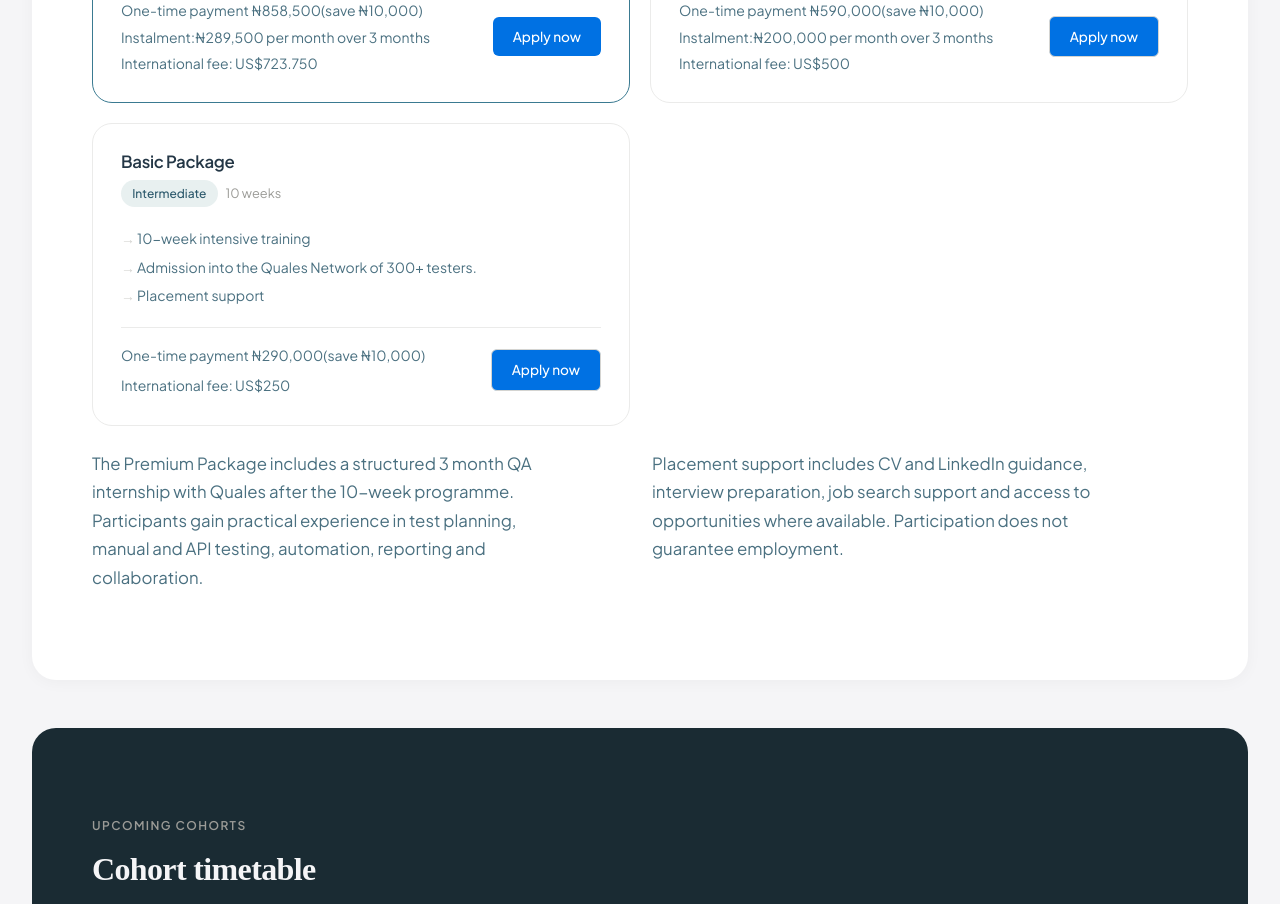
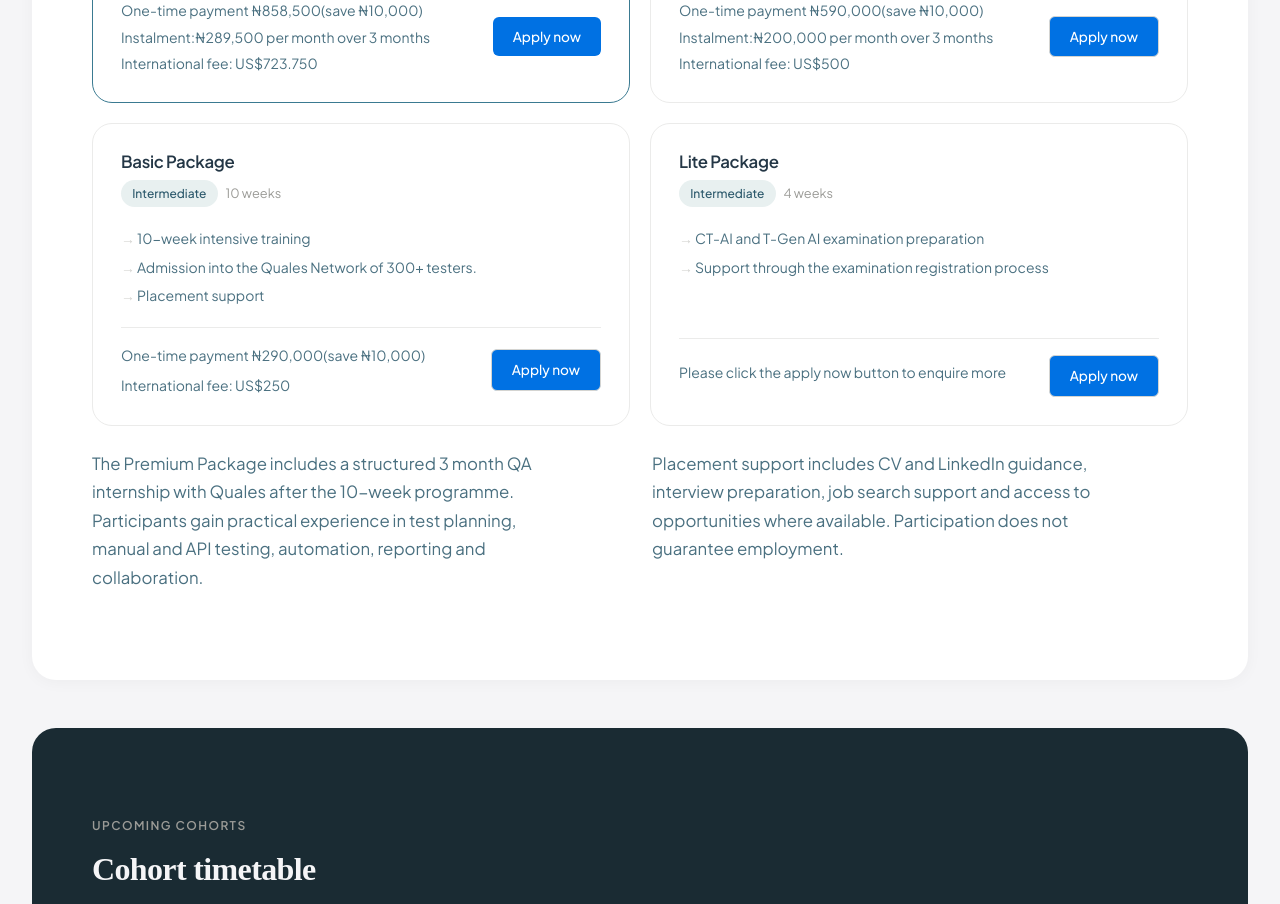
Before and after one commit to Ayobamee/Qualeswebapp, a React (Vite) app: page /talents in a window 1280 px wide. Shown: the part 1980-2884 px from the top of the page. Built offline with nearby package versions, Linux system fonts and the light colour scheme; a web font is replaced by a local one.

Commit message:
added the lite package

```diff
--- a/src/pages/Talents.jsx
+++ b/src/pages/Talents.jsx
@@ -40,6 +40,18 @@ const courses = [
 
     price: 'One-time payment ₦290,000(save ₦10,000)',
     internationalFee: 'International fee: US$250',
+    featured: false,
+  },
+  {
+    title: 'Lite Package',
+    duration: '4 weeks',
+    level: 'Intermediate',
+    topics: [
+      ' CT-AI and T-Gen AI examination preparation',
+      'Support through the examination registration process',
+    ],
+
+    price: 'Please click the apply now button to enquire more',
     featured: false,
   },
 ]
```
